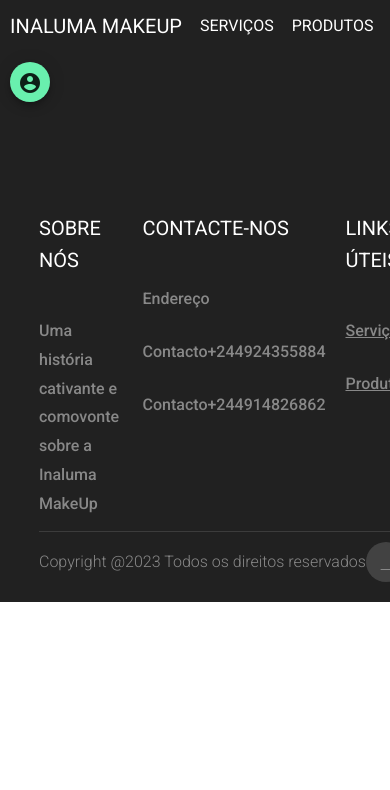
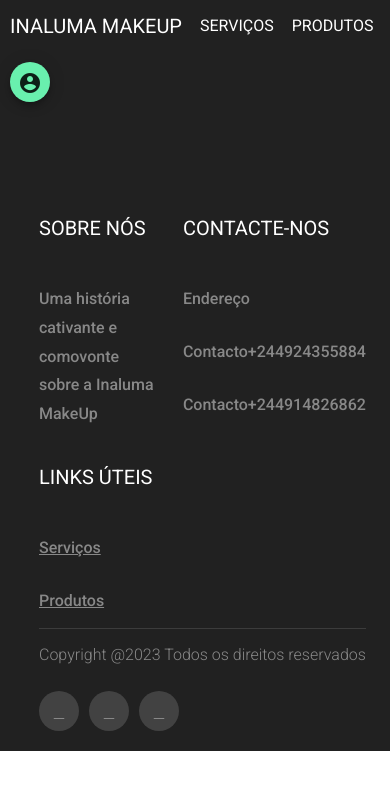
Before and after one commit to marianoj8/inaluma-ui, an Angular app: page / in a window 390 px wide. Shown: the top 790 px of the page. Built offline with nearby package versions, Linux system fonts and the light colour scheme.

Commit message:
made footer responsive

```diff
--- a/src/app/core/components/layout/footer/footer-theme.scss
+++ b/src/app/core/components/layout/footer/footer-theme.scss
@@ -6,7 +6,7 @@
   }
 
   .footer-content {
-    width: 100%;
+    width: 100vw;
     padding: 100px 10% 20px;
 
     .container * {
@@ -21,14 +21,14 @@
     }
 
     .top-content {
-      @include utils.make-flex($direction: 'row', $justContent: 'space-evenly', $gap: '20px');
-      flex: 1 1;
+      @include utils.make-flex($direction: 'row', $justContent: 'space-evenly', $gap: '20px', $wrap: 'wrap');
 
       .section {
         width: 300px;
         @include utils.make-flex($direction: 'column', $gap: '12px');
         flex: 1 1;
-        text-wrap: wrap;
+        white-space: normal;
+        text-wrap: wrap; // experimental property
         font-size: 16px;
         line-height: 1.8;
         color: #868c98;
@@ -36,7 +36,7 @@
     }
 
     .bottom-content {
-      @include utils.make-flex($justContent: 'space-between', $alignItems: 'center');
+      @include utils.make-flex($justContent: 'space-between', $alignItems: 'center', $wrap: 'wrap', $gap: '20px');
       padding-top: 10px;
 
       font-weight: 300;
```
